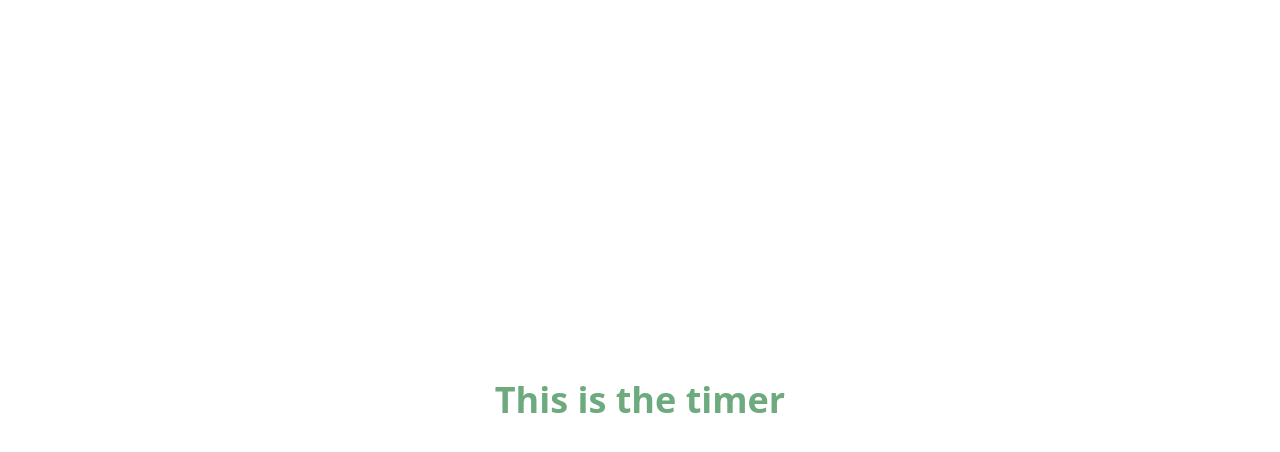
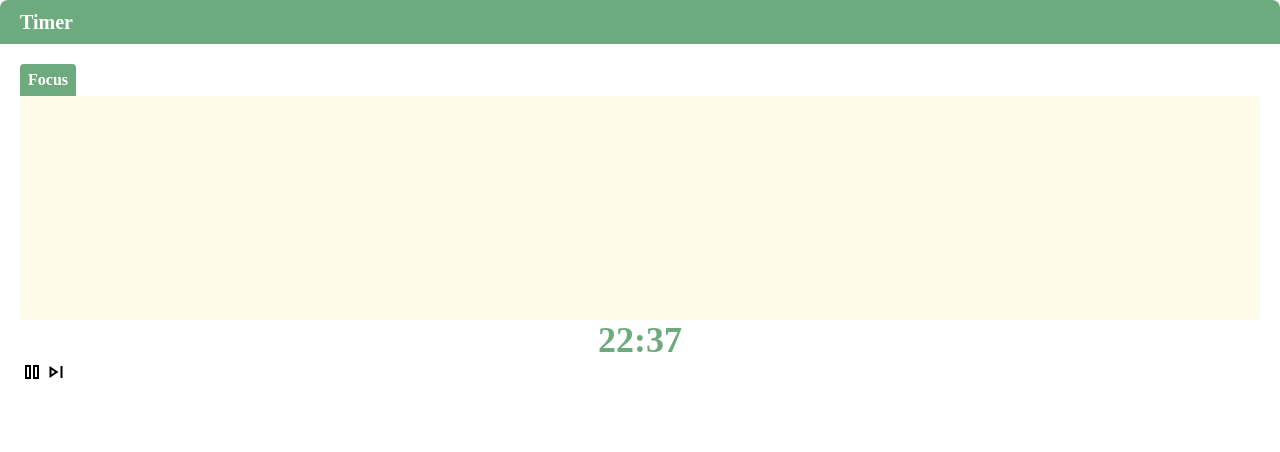
Before and after one commit to Gabriel-S-Paiva/mosaic, a Vue app: page / in a window 1280 px wide. Shown: the top 452 px of the page. Built offline with nearby package versions, Linux system fonts and the light colour scheme.

Commit message:
Update Timer component layout and styling; add timer functionality

```diff
--- a/index.html
+++ b/index.html
@@ -4,6 +4,7 @@
     <meta charset="UTF-8" />
     <link rel="icon" href="icon.svg" />
     <meta name="viewport" content="width=device-width, initial-scale=1.0" />
+    <link href="https://fonts.googleapis.com/css2?family=Material+Symbols+Outlined" rel="stylesheet" />
     <title>Mosaic</title>
   </head>
   <body>
--- a/src/components/Timer.vue
+++ b/src/components/Timer.vue
@@ -1,11 +1,31 @@
 <script setup lang="ts">
+  import { ref } from 'vue';
 
+  const timer:string = '22:37';
+  const status = ref("Focus");
+  const isPlaying = ref(true)
 </script>
 
 <template>
-  <div class="h-screen flex items-center justify-center bg-white">
-    <h1 class="text-4xl font-bold text-primary">
-      This is the timer
-    </h1>
-  </div>
+  <main class="w-full bg-white">
+    <h2 class="px-5 py-2 bg-primary rounded-t-lg text-white text-xl font-bold font-['Switzer']">
+      Timer
+    </h2>
+    <div class="p-5">
+      <h3 class="w-fit bg-primary rounded-t px-2 py-1 text-white text-base font-bold font-['Switzer']">{{ status }}</h3>
+      <div class="w-full h-56 rounded-r rounded-bl bg-amber-50">
+        <!-- remove bg collor when finished -->
+      </div>
+      <p class="flex justify-center text-primary text-4xl font-bold font-['Nippo']">{{ timer }}</p>
+      <div>
+        <button>
+          <span v-if="isPlaying" class="material-symbols-outlined">pause</span>
+          <span v-else class="material-symbols-outlined">play_arrow</span>
+        </button>
+        <button>
+          <span class="material-symbols-outlined">skip_next</span>
+        </button>
+      </div>
+    </div>
+  </main>
 </template>
```
